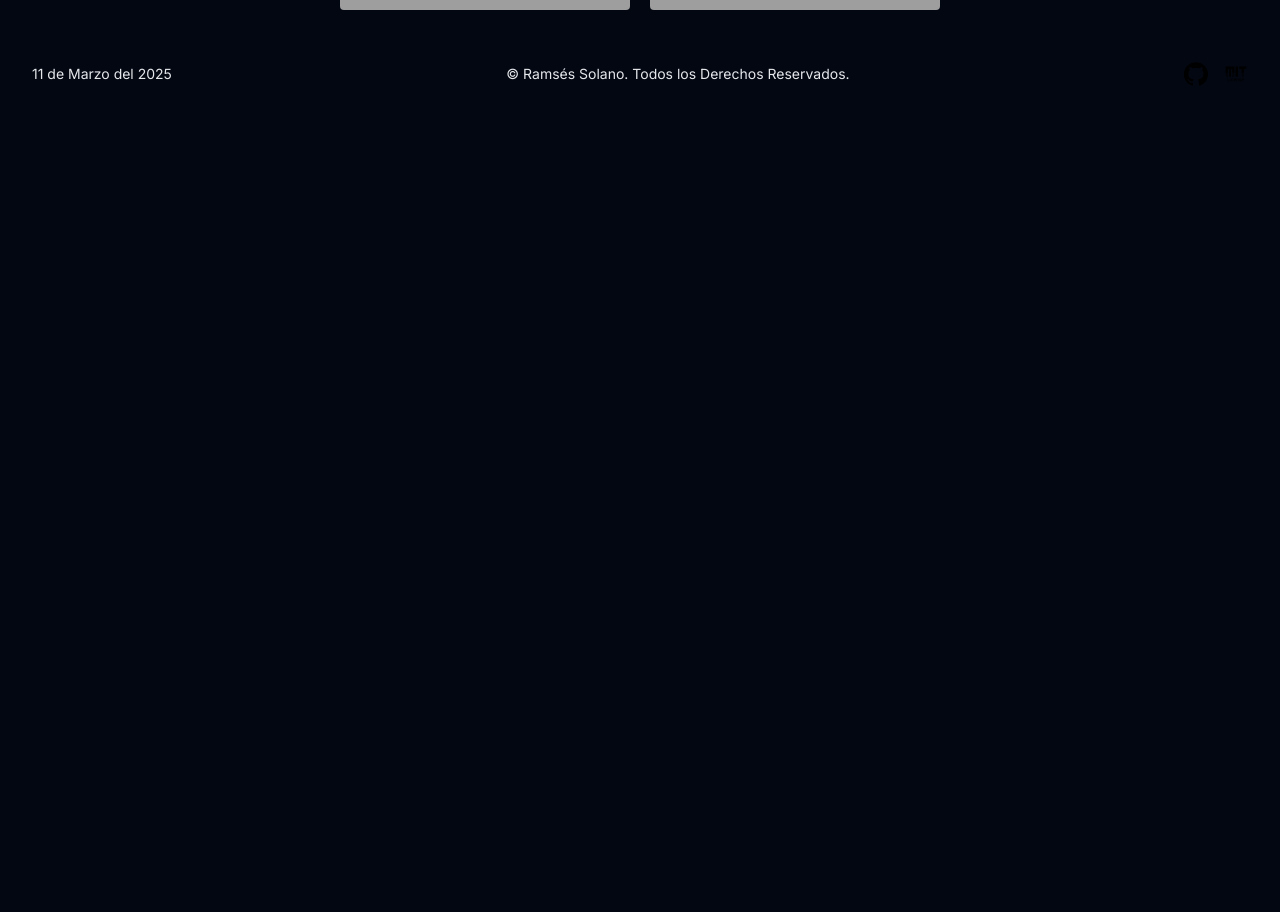
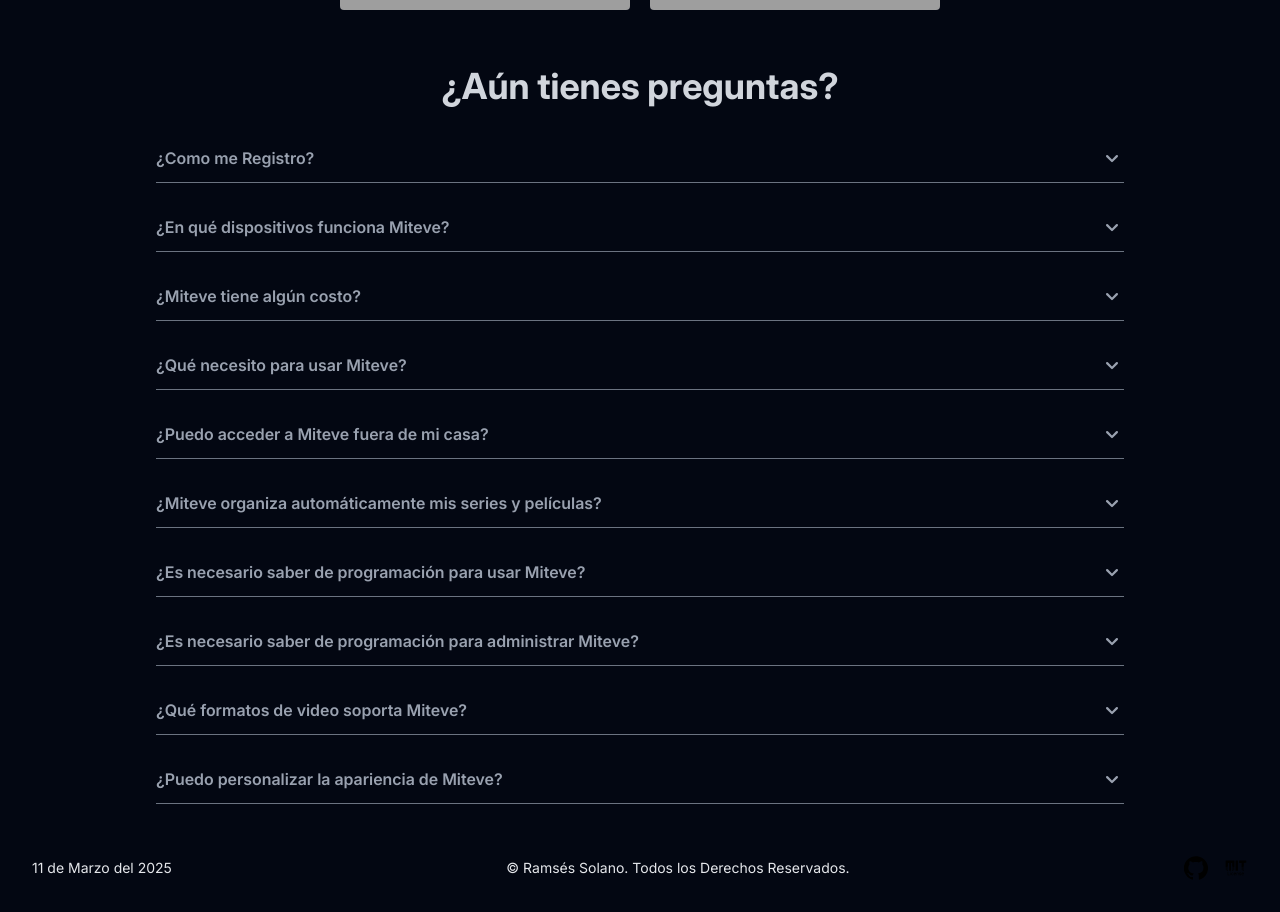
Before and after one commit to sh4dow18/miteve-web, a Next.js app: page / in a window 1280 px wide. Shown: the part 1600-2512 px from the top of the page. Before the commit the page ends 1718 px from the top, so only its background shows below. Built offline with nearby package versions, Linux system fonts and the light colour scheme; no server answers; grey boxes are pictures that could not be loaded.

Commit message:
add: questions section in home page
The following was added:
- Accordion Component
- Question Section with Accordions in Home Page

```diff
--- a/src/app/page.tsx
+++ b/src/app/page.tsx
@@ -1,7 +1,9 @@
 // Home Page Requirements
+import Accordion from "@/components/accordion";
 import MainLogo from "@/components/main-logo";
 import {
   ArrowRightIcon,
+  ChevronDownIcon,
   ComputerDesktopIcon,
   QuestionMarkCircleIcon,
   ShieldCheckIcon,
@@ -75,6 +77,56 @@ export default function Home() {
       title: "Rápido y seguro",
       description:
         "Reproduce tu contenido en segundos, sin anuncios y sin necesidad de servicios de terceros ni configuraciones complicadas",
+    },
+  ];
+  const QUESTIONS_LIST = [
+    {
+      name: "¿Como me Registro?",
+      answer:
+        "Actualmente no existe un sistema de Usuarios en Miteve, por lo que no se puede registrar, pero esto cambiará en futuras versiones.",
+    },
+    {
+      name: "¿En qué dispositivos funciona Miteve?",
+      answer:
+        "Funciona en todos los dispositivos que cuenten con un navegador semimoderno, debido a que es una página web, por lo que funciona en computadoras, tables, móviles y hasta en televisores con navegador",
+    },
+    {
+      name: "¿Miteve tiene algún costo?",
+      answer:
+        "No, es una herramienta de código abierto y completamente gratuita.",
+    },
+    {
+      name: "¿Qué necesito para usar Miteve?",
+      answer:
+        "Solo necesita una computadora donde alojar su contenido descargado y una conexión a Internet para accederlo desde sus dispositivos.",
+    },
+    {
+      name: "¿Puedo acceder a Miteve fuera de mi casa?",
+      answer:
+        "Por si solo, Miteve no es capaz de acceder a este contenido fuera de la red local, pero se puede usar un servidor de Red Privada Virtual (VPN) propio para poder acceder a este de manera segura.",
+    },
+    {
+      name: "¿Miteve organiza automáticamente mis series y películas?",
+      answer:
+        "Por el momento, Miteve no organiza automaticamente el contenido, se debe hacer manual a través del gestor de archivos",
+    },
+    {
+      name: "¿Es necesario saber de programación para usar Miteve?",
+      answer: "No, Miteve está diseñado para ser intuitivo y fácil de usar.",
+    },
+    {
+      name: "¿Es necesario saber de programación para administrar Miteve?",
+      answer:
+        "Actualmente sí, debido a que hay que configurar algunos archivos para poder administrar Miteve, pero esto cambiará en futuras versiones.",
+    },
+    {
+      name: "¿Qué formatos de video soporta Miteve?",
+      answer:
+        "Actualmente solo es compatible con archivos WEBM, con el objetivo que funcione en la mayor cantidad de dispositivos y navegadores.",
+    },
+    {
+      name: "¿Puedo personalizar la apariencia de Miteve?",
+      answer: "Actualmente no, pero en futuras versiones esto puede cambiar",
     },
   ];
   // Returns Home Page
@@ -202,6 +254,23 @@ export default function Home() {
           ))}
         </div>
       </section>
+      {/* Questions Section */}
+      <section>
+        {/* Questions Title */}
+        <h2 className="text-gray-300 text-4xl font-bold mb-5 md:text-center">
+          ¿Aún tienes preguntas?
+        </h2>
+        {/* Questions Accordions */}
+        <div className="flex flex-col gap-5 mt-7">
+          {QUESTIONS_LIST.map((question, index) => (
+            <Accordion
+              key={index}
+              title={question.name}
+              content={question.answer}
+            />
+          ))}
+        </div>
+      </section>
     </div>
   );
 }
--- /dev/null
+++ b/src/components/accordion.tsx
@@ -0,0 +1,66 @@
+// Set this component as a client component
+"use client";
+// Accordion Requirements
+import { ChevronDownIcon } from "@heroicons/react/16/solid";
+import { useEffect, useRef, useState } from "react";
+// Accordion Props
+interface Props {
+  title: string;
+  content: string;
+}
+// Accordion Main Function
+function Accordion({ title, content }: Props) {
+  // Accordion Hooks
+  const [isOpen, SetIsOpen] = useState<boolean>(false);
+  const sectionRef = useRef<HTMLDivElement>(null);
+  useEffect(() => {
+    // When the user click outside the Accordion
+    function ClickOutside(event: MouseEvent) {
+      // If the user click outside, close Accordion
+      if (
+        sectionRef.current &&
+        !sectionRef.current.contains(event.target as Node)
+      ) {
+        SetIsOpen(false);
+      }
+    }
+    // Add an event listener on the mouse to know when the accordion is clicked outside
+    document.addEventListener("mousedown", ClickOutside);
+    // Remove the event listener when the component is not used
+    return () => {
+      document.removeEventListener("mousedown", ClickOutside);
+    };
+  }, []);
+  // Returns Accordion Component
+  return (
+    // Accordion Section
+    <section
+      ref={sectionRef}
+      onClick={() => SetIsOpen(!isOpen)}
+      className="cursor-pointer"
+    >
+      {/* Accordion Title Container */}
+      <div
+        className="flex items-center justify-between py-3 border-b-1 border-gray-400/70 aria-expanded:text-gray-300 aria-expanded:border-gray-400/100 hover:text-gray-300"
+        aria-expanded={isOpen}
+      >
+        {/* Accordion Title */}
+        <span className="font-semibold text-left flex-1">{title}</span>
+        {/* Accordion Icon */}
+        <ChevronDownIcon
+          className="w-6 h-6 shrink-0 transition-transform duration-300 aria-expanded:rotate-180"
+          aria-expanded={isOpen}
+        />
+      </div>
+      {/* Accordion Content */}
+      <p
+        className="leading-7 overflow-hidden transition-all ease-in-out duration-300 max-h-0 aria-expanded:mt-3 aria-expanded:max-h-[500px]"
+        aria-expanded={isOpen}
+      >
+        {content}
+      </p>
+    </section>
+  );
+}
+
+export default Accordion;
--- a/src/components/index.ts
+++ b/src/components/index.ts
@@ -1,4 +1,5 @@
 // Components Barrel
+export { default as Accordion } from "./accordion"
 export { default as Light } from "./light";
 export { default as Logo } from "./logo";
 export { default as Nav } from "./nav";
```
